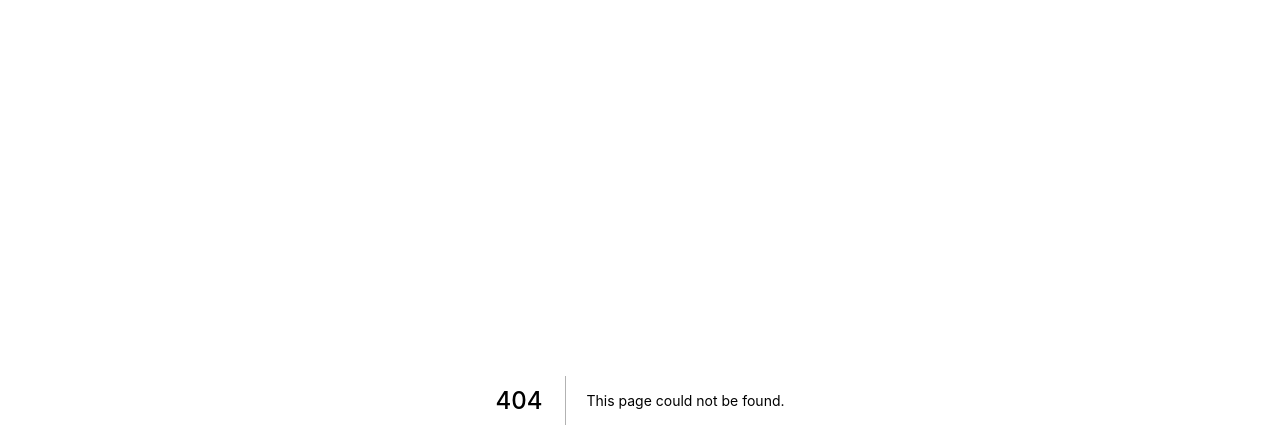
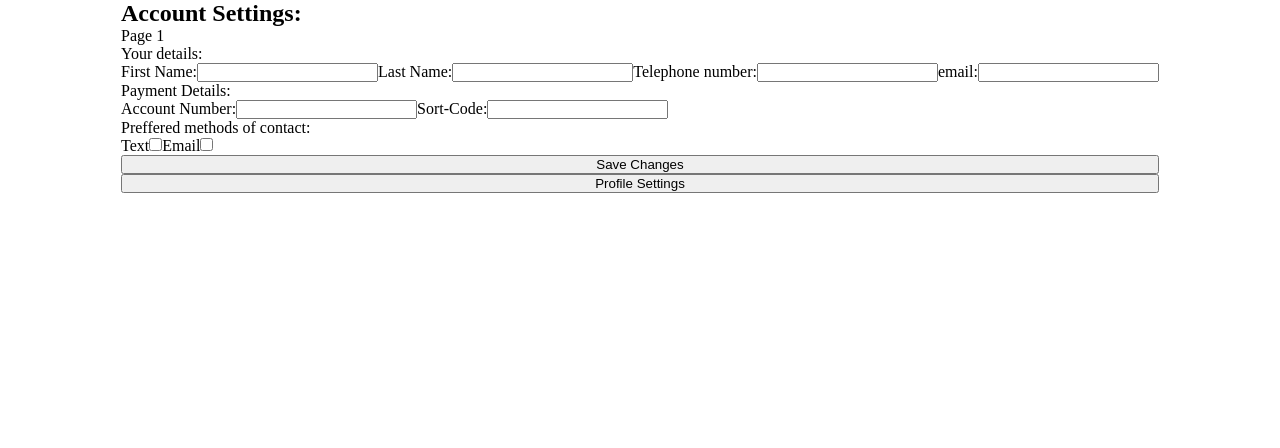
Before and after one commit to SchoolOfCode/final-project-stretch-goals, a Next.js app in the folder client/: page /components/TutorSettings/TutorSettings in a window 1280 px wide. Before the commit this address had no page. Shown: the top 448 px of the page. Built offline with nearby package versions, Linux system fonts and the light colour scheme; a web font is replaced by a local one.

Commit message:
form now over 2 pages and added state. Need to add PATCH fetch request

```diff
--- /dev/null
+++ b/client/pages/components/TutorSettings/TutorAccountSettingsForm/index.js
@@ -0,0 +1,88 @@
+export default function TutorAccountSettingsForm({
+  handleChange,
+  tutorSettings
+}) {
+  return (
+    <>
+      <h2>Account Settings:</h2>
+      <p>Page 1</p>
+      <div>
+        {" "}
+        Your details:
+        <br />
+        <label>
+          First Name:
+          <input onChange={handleChange} name="firstName" type="text"></input>
+        </label>
+        <label>
+          Last Name:
+          <input onChange={handleChange} name="lastName" type="text"></input>
+        </label>
+        <label>
+          Telephone number:
+          <input onChange={handleChange} name="tel" type="text"></input>
+        </label>
+        <label>
+          email:
+          <input onChange={handleChange} name="email" type="text"></input>
+        </label>
+      </div>
+      <div>
+        Payment Details:
+        <br />
+        <label>
+          Account Number:
+          <input onChange={handleChange} name="accNum" type="text"></input>
+        </label>
+        <label>
+          Sort-Code:
+          <input onChange={handleChange} name="sortCode" type="text"></input>
+        </label>
+      </div>
+      <div>
+        <p>Preffered methods of contact:</p>
+        <label>
+          Text
+          <input
+            onChange={handleChange}
+            name="textContact"
+            type="checkbox"
+          ></input>
+        </label>
+        <label>
+          Email
+          <input
+            onChange={handleChange}
+            name="emailContact"
+            type="checkbox"
+          ></input>
+        </label>
+      </div>
+    </>
+  );
+}
+
+// PLAN FOR TUTOR ACOUNT SETTINGS:
+
+// COMPONENTS:
+
+// PAGE 1
+// A form to update/store important information such as:
+//  - First and Last name
+//  - Payment details (INT)
+//  - Phone number (INT)
+//  - email (TEXT)
+
+// PAGE 2
+// 2nd half of the form will contain profile settings and will include all of the other keys in our DB table:
+//  subjects (text) - drop down menu OR input field
+//  videoURL (text) - may try and install "upload image" feature
+//  imgURL(text) - may try and install "upload vid" feature
+//  bio (text) - input field large text box
+//  level (text) - input field OR drop down menu
+//  price (int) - slider or dropdown menu
+// - location (text) - input field text with auto complete
+// - experience (int) - slider or input field
+
+// STATE:
+// Initial state will contain all state for each input.
--- /dev/null
+++ b/client/pages/components/TutorSettings/TutorProfileSettingsForm/index.js
@@ -0,0 +1,52 @@
+export default function TutorProfileSettingsForm({
+  handleChange,
+  tutorSettings
+}) {
+  return (
+    <>
+      <div>
+        <h2>Profile Settings</h2>
+        <label>
+          Subjects:{" "}
+          <input onChange={handleChange} name="subjects" type="text"></input>
+        </label>
+        <label>
+          Bio: <input onChange={handleChange} name="bio" type="text"></input>
+        </label>
+        <label>
+          Level:{" "}
+          <input
+            onChange={handleChange}
+            name="teachingLevel"
+            type="text"
+          ></input>
+        </label>
+        <label>
+          Location:{" "}
+          <input onChange={handleChange} name="location" type="text"></input>
+        </label>
+        <div style={{ width: "70px", height: "70px", backgroundColor: "blue" }}>
+          <p>upload image</p>
+        </div>
+        <div
+          style={{
+            width: "70px",
+            height: "70px",
+            backgroundColor: "blue",
+            marginTop: "5px"
+          }}
+        >
+          <p>upload video url</p>
+        </div>
+        <label>
+          Price:{" "}
+          <input onChange={handleChange} name="price" type="text"></input>
+        </label>
+        <label>
+          Years Experience:{" "}
+          <input onChange={handleChange} name="exp" type="text"></input>
+        </label>
+      </div>
+    </>
+  );
+}
--- /dev/null
+++ b/client/pages/components/TutorSettings/TutorSettings.js
@@ -0,0 +1,59 @@
+import React, { useState } from "react";
+import TutorProfileSettingsForm from "./TutorProfileSettingsForm/index";
+import TutorAccountSettingsForm from "./TutorAccountSettingsForm";
+import css from "./TutorSettings.module.css";
+
+const initialState = {
+  firstName: "",
+  lastName: "",
+  tel: null,
+  email: "",
+  accNum: null,
+  sortCode: null,
+  textContact: false,
+  emailContact: false
+};
+
+export default function TutorSettings() {
+  const [tutorSettings, setTutorSettings] = useState(initialState);
+  const [toggleDisplay, setToggleDisplay] = useState(false);
+
+  function handleChange(e) {
+    const newState = e.target.value;
+    const name = e.target.name;
+    setTutorSettings({ ...tutorSettings, [name]: newState });
+  }
+
+  function handleSubmit(e) {
+    e.preventDefault();
+    console.log(tutorSettings);
+  }
+
+  function handlePageChange(e) {
+    e.preventDefault();
+    setToggleDisplay(!toggleDisplay);
+  }
+  return (
+    <form className={css.form}>
+      {!toggleDisplay ? (
+        <>
+          <TutorAccountSettingsForm
+            tutorSettings={tutorSettings}
+            handleChange={handleChange}
+          />
+          <button onClick={handleSubmit}>Save Changes</button>
+          <button onClick={handlePageChange}>Profile Settings</button>
+        </>
+      ) : (
+        <>
+          <TutorProfileSettingsForm
+            tutorSettings={tutorSettings}
+            handleChange={handleChange}
+          />
+          <button onClick={handlePageChange}>Back</button>
+          <button onClick={handleSubmit}>Submit Changes</button>
+        </>
+      )}
+    </form>
+  );
+}
--- /dev/null
+++ b/client/pages/components/TutorSettings/TutorSettings.module.css
@@ -0,0 +1,5 @@
+.form {
+  display: grid;
+  align-content: center;
+  justify-content: center;
+}
--- a/client/pages/tutorpage.js
+++ b/client/pages/tutorpage.js
@@ -1,6 +1,6 @@
 import React from "react";
-import TutorAccountSettingsForm from "./components/TutorAccountSettingsForm/index";
+import TutorSettings from "./components/TutorSettings/TutorSettings";
 
 export default function Tutorpage() {
-  return <TutorAccountSettingsForm />;
+  return <TutorSettings />;
 }
```
Also changed, not shown: client/pages/components/TutorAccountSettingsForm/index.js (deleted, +0 -92 lines).
